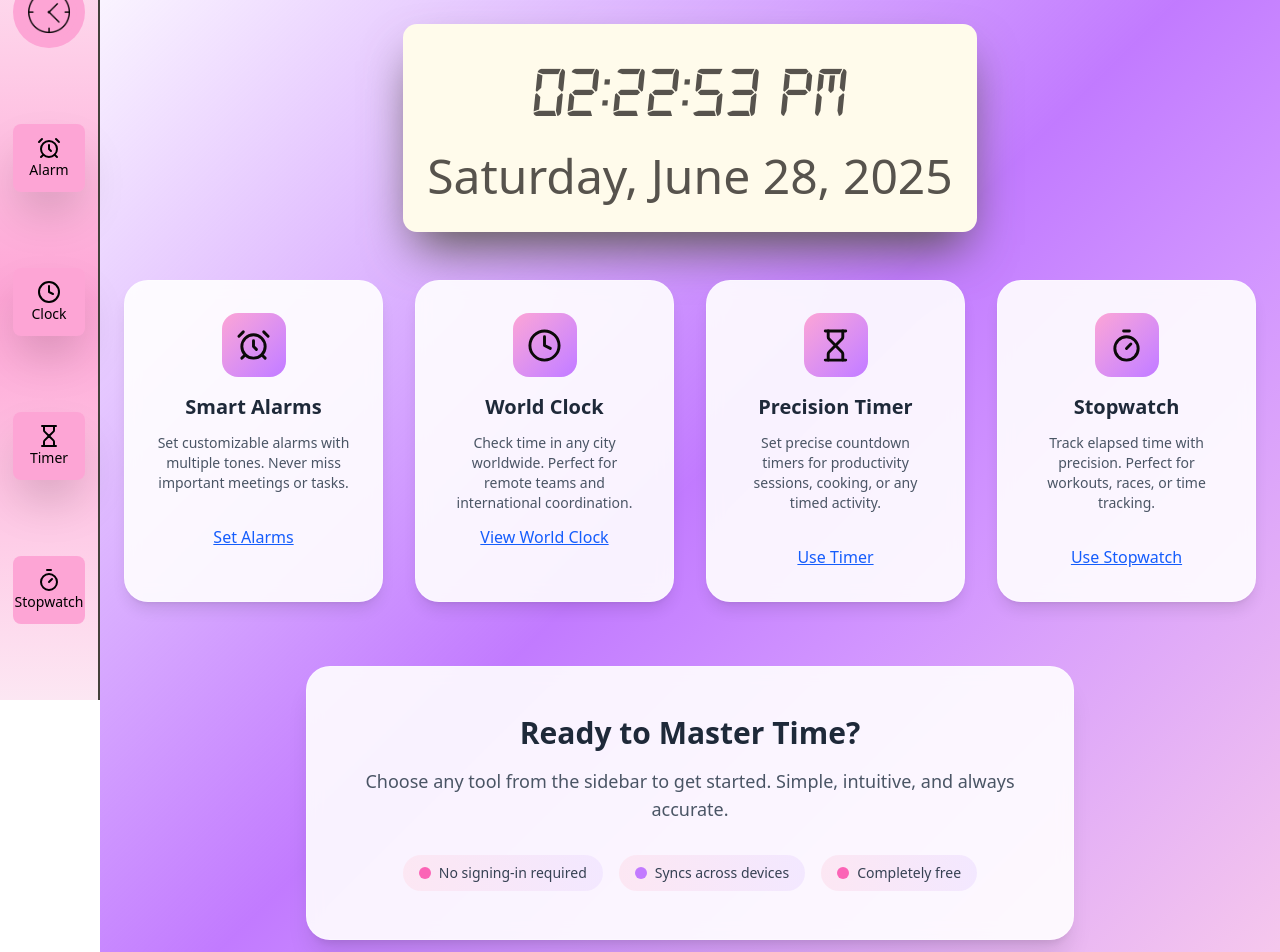
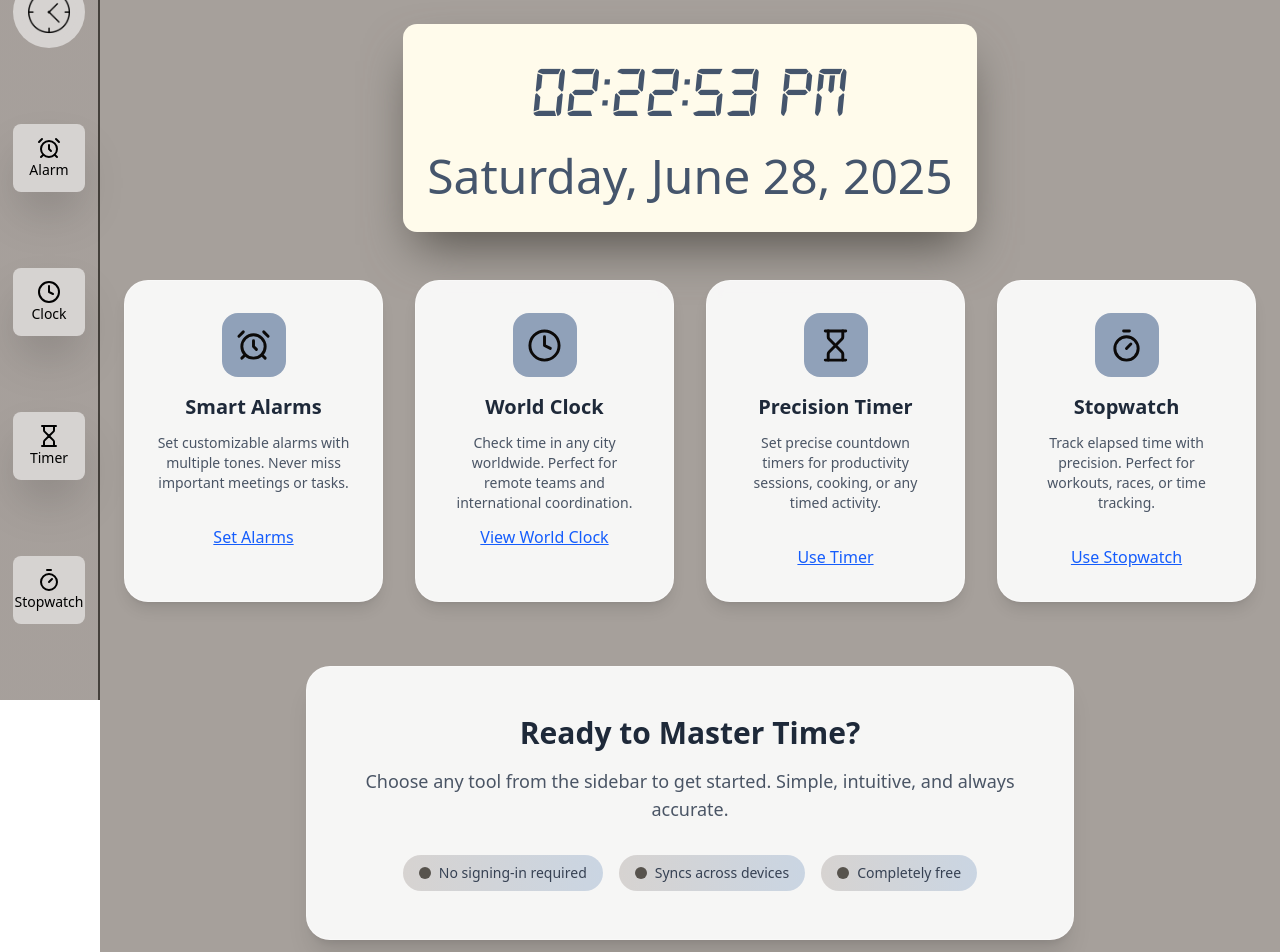
Before and after one commit to Shree-VishnuA/Clock, a React (Vite) app: page / in a window 1280 px wide. Shown: the part 100-1052 px from the top of the page. Built offline with nearby package versions, Linux system fonts and the light colour scheme.

Commit message:
changed the theme of colors

```diff
--- a/src/DigitalClock.jsx
+++ b/src/DigitalClock.jsx
@@ -252,7 +252,7 @@ function DigitalClock() {
   };
 
   return (
-    <div className="h-screen bg-gradient-to-tl from-pink-200 via-purple-400 to-blue-300 px-3 sm:p-5">
+    <div className="h-screen bg-gradient-to-tl from-stone-400 via-slate-400 to-stone-400 px-3 sm:p-5">
       <div className="fixed bottom-3 right-3 sm:bottom-4 sm:right-4 bg-white bg-opacity-20 backdrop-blur-2xl rounded-lg p-2 sm:p-3 z-50 border border-black shadow-lg">
         <div className="text-black text-sm sm:text-lg font-mono font-bold">
           Local: {formatTime()}
--- a/src/Landing.jsx
+++ b/src/Landing.jsx
@@ -50,16 +50,16 @@ function Landing() {
   }, []);
 
   return (
-    <div className="min-h-screen flex flex-col items-center bg-gradient-to-tl from-pink-200 via-purple-400 to-blue-300justify-center text-center px-6">
-      <div className="max-w-4xl flex-col flex mx-auto mb-12">
+    <div className="min-h-screen flex flex-col  items-center bg-stone-400 from-stone-400 via-slate-400 to-stone-400 justify-center text-center px-6">
+      <div className="max-w-4xl flex-col flex mb-12">
         <div className="text-2xl">
-          <h1 className="text-9xl font-bold bg-gradient-to-r h-25 from-pink-500 via-purple-500 to-indigo-500 inline-block text-transparent bg-clip-text mb-6">TimeSync</h1>
+          <h1 className="text-9xl font-bold h-25 inline-block text-slate-600 bg-clip-text mb-6">TimeSync</h1>
         </div>
        <div className="bg-amber-50 px-6 pt-6 rounded-xl shadow-2xl shadow-stone-600">
-         <div className="text-7xl text-stone-600 mb-8 digital ">
+         <div className="text-7xl text-slate-600 mb-8 digital ">
           {formatTime()}
         </div>
-        <div className="text-5xl text-stone-600 mb-8 ">
+        <div className="text-5xl text-slate-600 mb-8 ">
           {formattedDate}
         </div>
        </div>
@@ -67,7 +67,7 @@ function Landing() {
 
       <div className="grid md:grid-cols-2 lg:grid-cols-4 gap-8 max-w-6xl mx-auto mb-16">
         <div className="bg-white/90 rounded-3xl p-8 shadow-lg backdrop-blur-sm border border-white/30 hover:scale-102 transition-transform duration-300">
-          <div className="w-16 h-16 bg-gradient-to-br from-pink-300 to-purple-400 rounded-2xl flex items-center justify-center mb-4 mx-auto">
+          <div className="w-16 h-16 bg-slate-400 rounded-2xl flex items-center justify-center mb-4 mx-auto">
             <svg
               xmlns="http://www.w3.org/2000/svg"
               width="35"
@@ -103,7 +103,7 @@ function Landing() {
         </div>
 
         <div className="bg-white/90 rounded-3xl p-8 shadow-lg backdrop-blur-sm border border-white/30 hover:scale-102 transition-transform duration-300">
-          <div className="w-16 h-16 bg-gradient-to-br from-pink-300 to-purple-400 rounded-2xl flex items-center justify-center mb-4 mx-auto">
+          <div className="w-16 h-16 bg-slate-400 rounded-2xl flex items-center justify-center mb-4 mx-auto">
             <svg
               xmlns="http://www.w3.org/2000/svg"
               width="35"
@@ -135,7 +135,7 @@ function Landing() {
         </div>
 
         <div className="bg-white/90 rounded-3xl p-8 shadow-lg backdrop-blur-sm border border-white/30 hover:scale-102 transition-transform duration-300">
-          <div className="w-16 h-16 bg-gradient-to-br from-pink-300 to-purple-400 rounded-2xl flex items-center justify-center mb-4 mx-auto">
+          <div className="w-16 h-16 bg-slate-400 rounded-2xl flex items-center justify-center mb-4 mx-auto">
             <svg
               xmlns="http://www.w3.org/2000/svg"
               width="35"
@@ -169,7 +169,7 @@ function Landing() {
         </div>
 
         <div className="bg-white/90 rounded-3xl p-8 shadow-lg backdrop-blur-sm border border-white/30 hover:scale-102 transition-transform duration-300">
-          <div className="w-16 h-16 bg-gradient-to-br from-pink-300 to-purple-400 rounded-2xl flex items-center justify-center mb-4 mx-auto">
+          <div className="w-16 h-16 bg-slate-400 rounded-2xl flex items-center justify-center mb-4 mx-auto">
             <svg
               xmlns="http://www.w3.org/2000/svg"
               width="35"
@@ -210,24 +210,24 @@ function Landing() {
           and always accurate.
         </p>
         <div className="flex flex-wrap justify-center gap-4">
-          <div className="flex items-center space-x-2 bg-gradient-to-r from-pink-100 to-purple-100 px-4 py-2 rounded-full">
-            <div className="w-3 h-3 bg-pink-400 rounded-full"></div>
+          <div className="flex items-center space-x-2 bg-gradient-to-r from-stone-300 to-slate-300 px-4 py-2 rounded-full">
+            <div className="w-3 h-3 bg-stone-600 rounded-full"></div>
             <span className="text-sm text-gray-700">
               No signing-in required
             </span>
           </div>
-          <div className="flex items-center space-x-2 bg-gradient-to-r from-pink-100 to-purple-100 px-4 py-2 rounded-full">
-            <div className="w-3 h-3 bg-purple-400 rounded-full"></div>
+          <div className="flex items-center space-x-2 bg-gradient-to-r from-stone-300 to-slate-300 px-4 py-2 rounded-full">
+            <div className="w-3 h-3 bg-stone-600 rounded-full"></div>
             <span className="text-sm text-gray-700">Syncs across devices</span>
           </div>
-          <div className="flex items-center space-x-2 bg-gradient-to-r from-pink-100 to-purple-100 px-4 py-2 rounded-full">
-            <div className="w-3 h-3 bg-pink-400 rounded-full"></div>
+          <div className="flex items-center space-x-2 bg-gradient-to-r from-stone-300 to-slate-300 px-4 py-2 rounded-full">
+            <div className="w-3 h-3 bg-stone-600 rounded-full"></div>
             <span className="text-sm text-gray-700">Completely free</span>
           </div>
         </div>
       </div>
 
-      <footer className="text-center w-screen text-gray-500 text-sm py-6 border-t bg-pink-100 backdrop-blur-sm shadow-inner">
+      <footer className="text-center w-screen text-gray-500 text-sm py-6 border-t bg-stone-200 backdrop-blur-sm shadow-inner">
         <p>
           © {new Date().getFullYear()} TimeSync. Crafted with care by Shree
           Vishnu A.
--- a/src/Sidebar.jsx
+++ b/src/Sidebar.jsx
@@ -2,17 +2,23 @@ import { NavLink } from "react-router-dom";
 
 function Sidebar() {
   return (
-    <div className="fixed w-screen justify-evenly items-center sm:h-[100vh] h-20 sm:w-25 bg-pink-200 sm:bg-gradient-to-b from-pink-100 via-pink-300 to-pink-100 flex sm:flex-col  sm:justify-evenly z-100 sm:items-center backdrop-blur-4xl border-b-2 sm:border-b-0 sm:border-r-2 border-stone-700">
+    <div className="fixed w-screen justify-evenly items-center sm:h-[100vh] h-20 sm:w-25  sm:bg-gradient-to-b from-stone-400 to-stone-400 flex sm:flex-col  sm:justify-evenly z-100 sm:items-center backdrop-blur-lg border-b-2 sm:border-b-0 sm:border-r-2 border-stone-700 bg-stone-400">
       <NavLink to={"/"}>
-        <div className="sm:w-18 sm:p-2 w-12  bg-pink-300 rounded-full">
-          <img src="logo.png" alt="" className="bg-pink-300 rounded-full sm:active:bg-pink-400 active:bg-pink-400" />
+        <div className="sm:w-18 sm:p-2 w-12  bg-stone-300 rounded-full">
+          <img
+            src="logo.png"
+            alt=""
+            className="bg-stone-300 rounded-full sm:active:bg-slate-400 active:bg-slate-400"
+          />
         </div>
       </NavLink>
       <NavLink to={"Alarm"}>
         {({ isActive }) => (
           <div
-            className={`sm:w-15 w-12 flex flex-col shadow-2xl sm:bg-pink-300 text-black text-xs sm:text-sm justify-center items-center  py-2  sm:py-3 sm:px-9 rounded-md hover:cursor-pointer hover:border hover:border-gray-500 ${
-              isActive ? "sm:text-gray-600 sm:border-[2px] sm:bg-pink-400 bg-pink-400" : "sm:text-black"
+            className={`sm:w-15 w-12 flex flex-col shadow-2xl sm:bg-stone-300 text-black text-xs sm:text-sm justify-center items-center  py-2  sm:py-3 sm:px-9 rounded-md hover:cursor-pointer hover:border hover:border-gray-800 ${
+              isActive
+                ? "sm:text-gray-600 sm:border-[2px] sm:bg-slate-400 bg-slate-400"
+                : "sm:text-black"
             }`}
           >
             <svg
@@ -41,8 +47,10 @@ function Sidebar() {
       <NavLink to={"DigitalClock"}>
         {({ isActive }) => (
           <div
-           className={`sm:w-15 w-12 flex flex-col shadow-2xl sm:bg-pink-300 text-black text-xs sm:text-sm justify-center items-center  py-2  sm:py-3 sm:px-9 rounded-md hover:cursor-pointer hover:border hover:border-gray-500 ${
-              isActive ? "sm:text-gray-600 sm:border-[2px] sm:bg-pink-400 bg-pink-400" : "sm:text-black"
+            className={`sm:w-15 w-12 flex flex-col shadow-2xl sm:bg-stone-300 text-black text-xs sm:text-sm justify-center items-center  py-2  sm:py-3 sm:px-9 rounded-md hover:cursor-pointer hover:border hover:border-gray-800 ${
+              isActive
+                ? "sm:text-gray-600 sm:border-[2px] sm:bg-slate-400 bg-slate-400"
+                : "sm:text-black"
             }`}
           >
             <svg
@@ -67,8 +75,10 @@ function Sidebar() {
       <NavLink to={"Timer"}>
         {({ isActive }) => (
           <div
-           className={`sm:w-15 w-12 flex flex-col shadow-2xl sm:bg-pink-300 text-black text-xs sm:text-sm justify-center items-center  py-2  sm:py-3 sm:px-9 rounded-md hover:cursor-pointer hover:border hover:border-gray-500 ${
-              isActive ? "sm:text-gray-600 sm:border-[2px] sm:bg-pink-400 bg-pink-400" : "sm:text-black"
+            className={`sm:w-15 w-12 flex flex-col shadow-2xl sm:bg-stone-300 text-black text-xs sm:text-sm justify-center items-center  py-2  sm:py-3 sm:px-9 rounded-md hover:cursor-pointer hover:border hover:border-gray-800 ${
+              isActive
+                ? "sm:text-gray-600 sm:border-[2px] sm:bg-slate-400 bg-slate-400"
+                : "sm:text-black"
             }`}
           >
             <svg
@@ -95,8 +105,10 @@ function Sidebar() {
       <NavLink to={"Stopwatch"}>
         {({ isActive }) => (
           <div
-            className={`sm:w-15 w-12 flex flex-col  sm:bg-pink-300 text-black text-[8px] sm:text-sm justify-center items-center  py-2  sm:py-3 sm:px-9 rounded-md hover:cursor-pointer hover:border hover:border-gray-500 ${
-              isActive ? "sm:text-gray-600 sm:border-[2px] sm:bg-pink-400 bg-pink-400" : "sm:text-black"
+            className={`sm:w-15 w-12 flex flex-col  sm:bg-stone-300 text-black text-[8px] sm:text-sm justify-center items-center  py-2  sm:py-3 sm:px-9 rounded-md hover:cursor-pointer hover:border hover:border-gray-800 ${
+              isActive
+                ? "sm:text-gray-600 sm:border-[2px] sm:bg-slate-600 bg-slate-400"
+                : "sm:text-black"
             }`}
           >
             <svg
--- a/src/Stopwatch.jsx
+++ b/src/Stopwatch.jsx
@@ -79,7 +79,7 @@ function Stopwatch() {
 
   return (
     <div className="bg-pink-100">
-      <div className="flex flex-col gap-4 sm:gap-8 items-center p-4 sm:p-2 sm:h-screen  bg-gradient-to-tl bg-pink-200 via-purple-400 to-blue-300 min-h-screen">
+      <div className="flex flex-col gap-4 sm:gap-8 items-center p-4 sm:p-2 sm:h-screen  bg-gradient-to-tl from-stone-400 via-slate-400 to-stone-400 min-h-screen">
         <div className="relative">
           {isRunning && (
             <div
--- a/src/Timer.jsx
+++ b/src/Timer.jsx
@@ -166,7 +166,7 @@ function Timer() {
   const timerStarted = totalMilliseconds > 0 || isRunning;
 
   return (
-    <div className="h-screen w-full bg-gradient-to-tl from-pink-200 via-purple-400 to-blue-300 flex flex-col gap-4 sm:justify-center  items-center p-4">
+    <div className="h-screen w-full bg-gradient-to-tl from-stone-400 via-slate-400 to-stone-400 flex flex-col gap-4 sm:justify-center  items-center p-4">
       {/* Hidden audio element */}
       <audio ref={audioRef} preload="auto">
         Your browser does not support the audio element.
```
Also changed, not shown: src/Alarm.jsx (+4 -4 lines).
